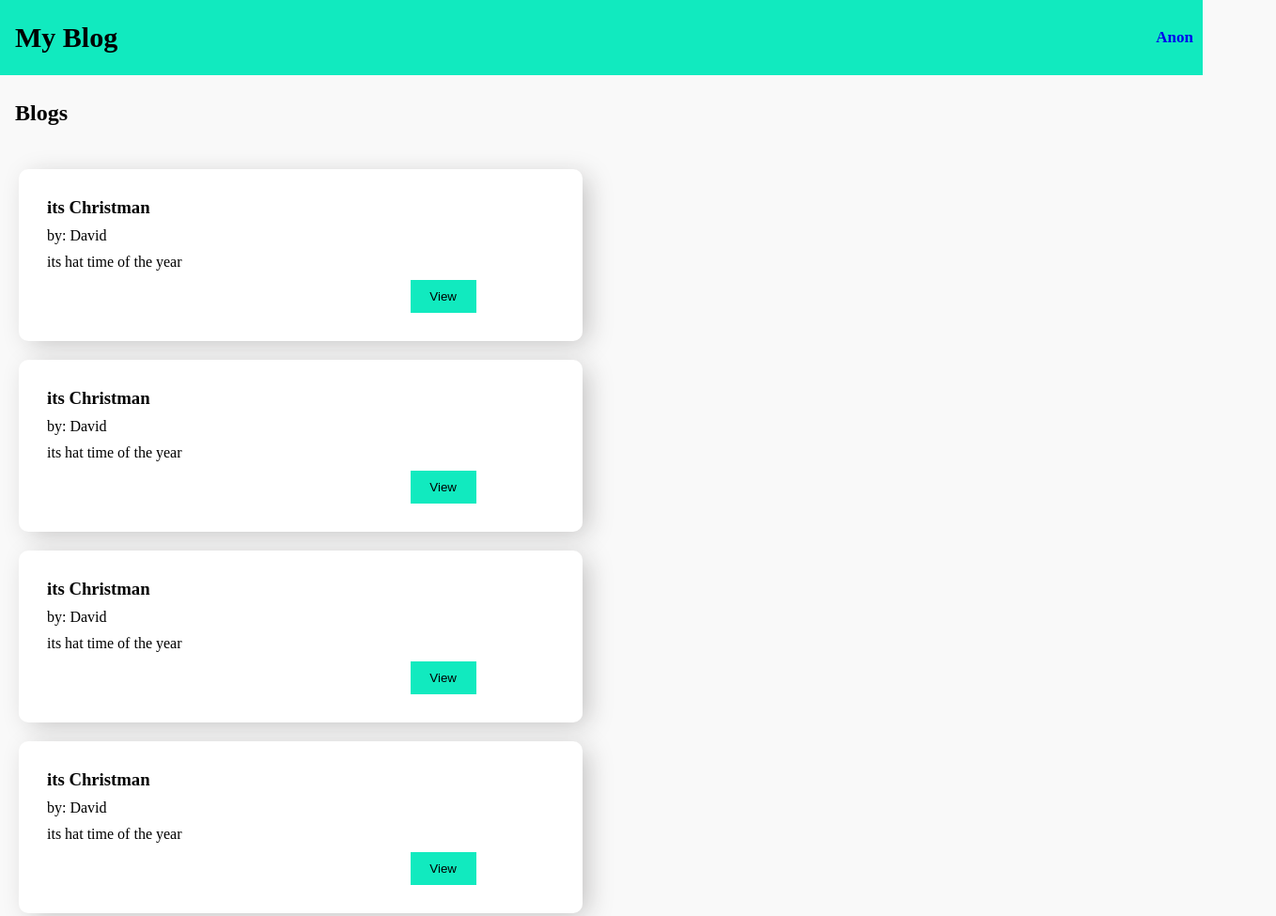
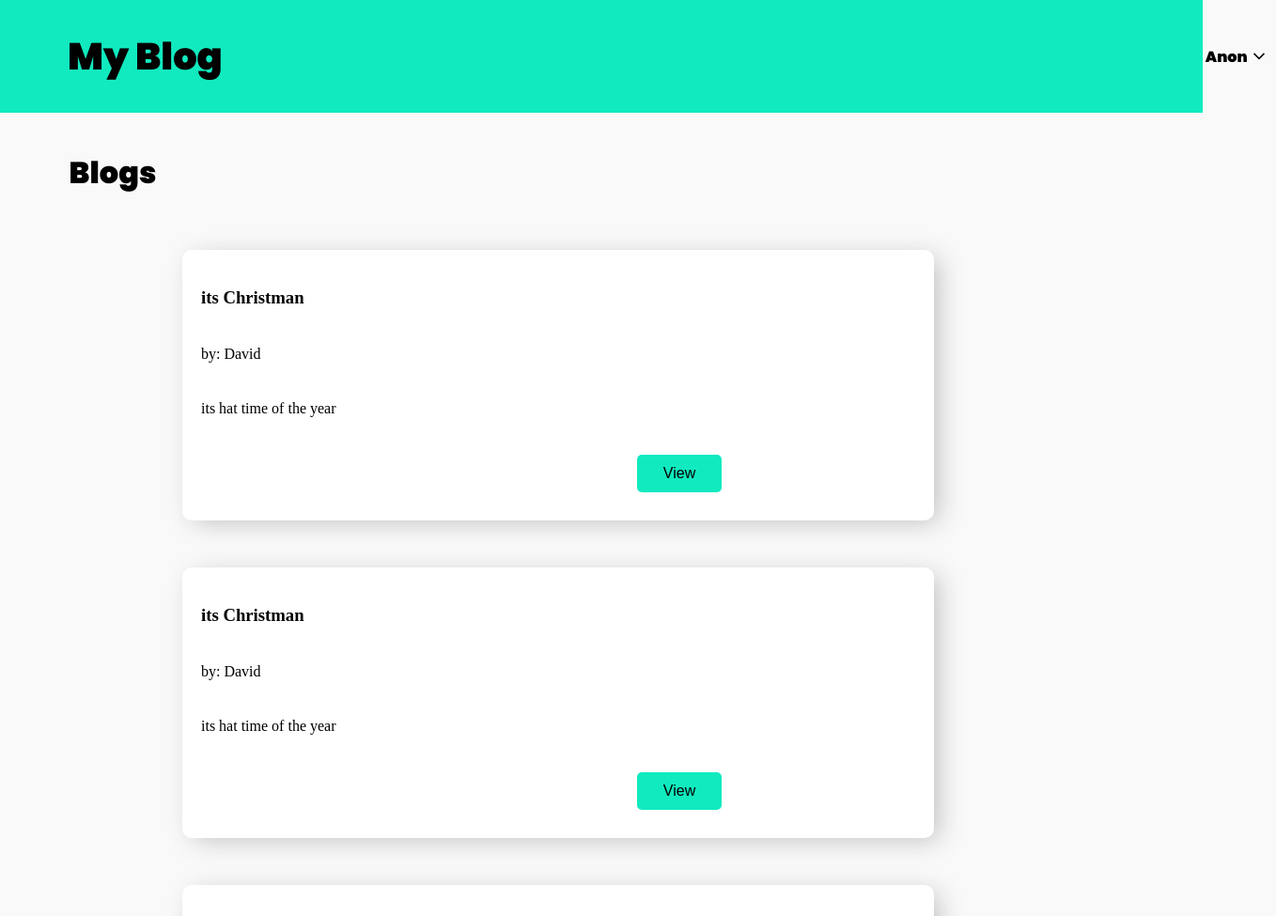
Before and after one commit to YongoDavid/MY-BLOG, a plain HTML site: page index.html in a window 1280 px wide. Shown: the top 975 px of the page at 94% size, 1358 px wide, since content can reach past the window. Drawn offline with Linux system fonts and the light colour scheme; a web font is replaced by a local one.

Commit message:
random commit

```diff
--- a/index.html
+++ b/index.html
@@ -6,6 +6,11 @@
     <meta name="viewport" content="width=device-width, initial-scale=1.0">
     <title>My-Blog</title>
     <link rel="stylesheet" href="style.css">
+    <link
+        href="https://fonts.googleapis.com/css2?family=Open+Sans:wght@100;400;600;700&family=Poppins:wght@900&display=swap"
+        rel="stylesheet">
+
+    <link rel="stylesheet" href="https://fonts.googleapis.com/css?family=Font+Name">
 </head>
 
 <body>
@@ -13,7 +18,9 @@
         <div class="Navigation-Area">
             <h1>My Blog</h1>
 
-            <h5><a href="#">Anon</a></h5>
+            <h5><a href="#">Anon <svg xmlns="http://www.w3.org/2000/svg" height="24" viewBox="0 96 960 960" width="24">
+                        <path d="M480 711 240 471l43-43 197 198 197-197 43 43-240 239Z"></path>
+                    </svg></a></h5>
         </div>
     </nav>
 
--- a/style.css
+++ b/style.css
@@ -16,8 +16,8 @@ body{
 }
 
 nav{
-    padding: 8px 16px;
-    height: 80px;
+    padding: 16px 36px;
+    height: 120px;
     display: flex;
     align-items: center;
     width: 100%;
@@ -25,19 +25,29 @@ nav{
     /* position: relative;   */
 }
 .Navigation-Area{
+    padding: 16px 36px;
     display: flex;
     align-items: center;
 }
 .Navigation-Area h1{
-    font-size: 30px;
-    font-weight: 800px;
+    font-family: 'Open Sans', sans-serif;
+    font-family: 'Poppins', sans-serif;
+    font-size: 40px;
+    font-weight: 900px;
     color: black;
 }
 .Navigation-Area h5 a{
+    /* font-family: 'Open Sans', sans-serif; */
+    font-family: 'Poppins', sans-serif;
+    margin-right: 10px;
+    color: black;
+    padding: 1px 6px;
+    margin: 16px 10px 16px 0px;
     position: relative;
     left: 65em;
     text-decoration: none;
-    font-size: 17px;
+    font-size: 16px;
+    font-weight: 700;
     display: flex;
     justify-content: space-between;
     align-items: center;
@@ -48,25 +58,35 @@ nav{
 
 /* Main section of the page  */
 main h2{
+    position: relative;
+    left: 1.8em;
+    font-size: 32px;
+    margin: 32px 0px;
+    font-weight: 400;
+    /* font-family: 'Open Sans', sans-serif; */
+    font-family: 'Poppins', sans-serif;
     padding: 8px 16px;
-    height: 80px;
     display: flex;
     align-items: center;
 }
 
 .TheComment{
-    position: relative;left: 20px;
+    position: relative;
+    left: 9em;
     background-color: white;
     border-radius: 10px;
     box-shadow: 8px 5px 28px -4px rgb(190, 189, 189);
-    margin: 20px 0px;
-    padding: 30px 30px;
-    /* border: 1px solid; */
+    padding: 30px 20px 30px 20px;
     display: block;
-    width: 600px;
+    width: 100%;
+    max-width: 800px;
+    margin: 50px;
+
 }
 .TheComment h3 , p {
 padding-bottom: 10px;
+margin-top: 10px;
+margin-bottom: 30px;
 }
 
 .TheComment button {
@@ -75,5 +95,11 @@ padding-bottom: 10px;
     border: none;
     background-color: rgb(17, 234, 191);
     padding: 10px 10px;
-    width: 70px;
+    width: 90px;
+    height: 40px;
+    border-radius: 5px;
+    cursor: pointer;
+    font-size: 16px;
+    font-weight: 600px;
+    transition: 0.5s ease;
 }
```
